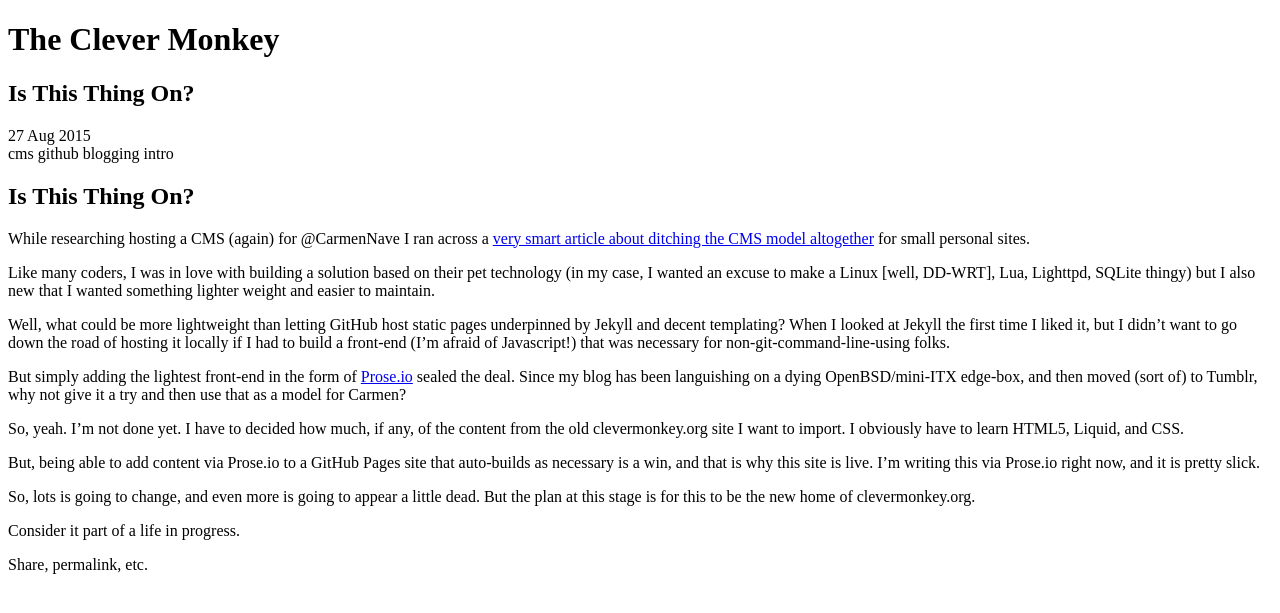
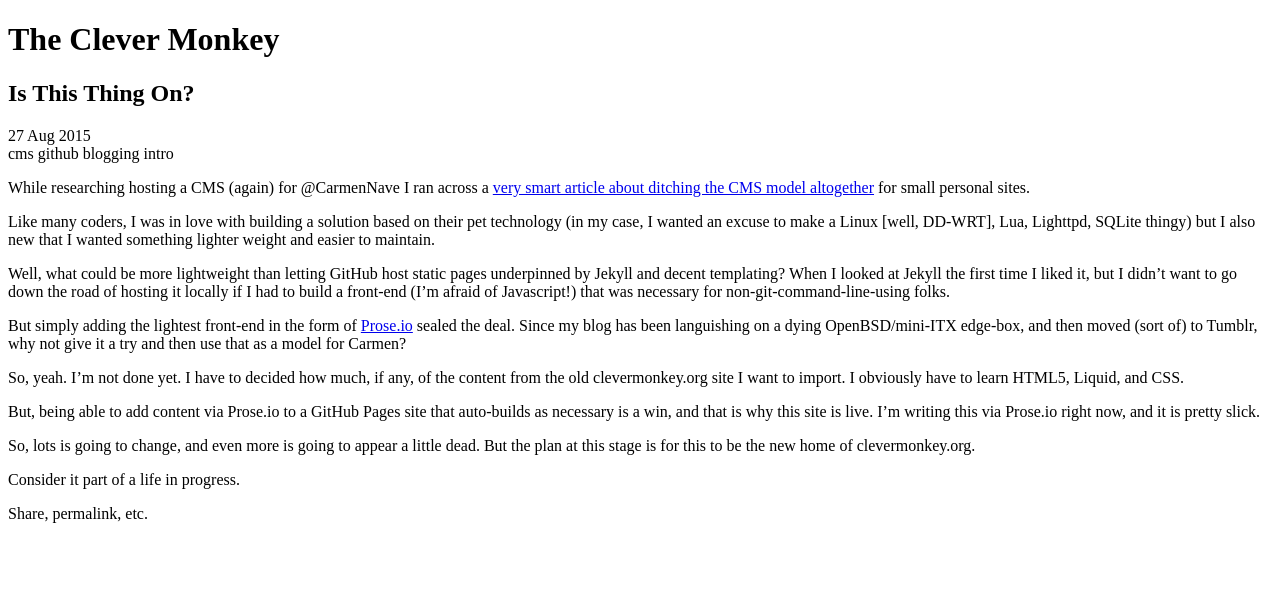
Before and after one commit to jverne/jverne.github.io, a Jekyll site: the page built from _posts/2015-08-27-your-filename.md, in a window 1280 px wide. Shown: the top 613 px of the page. Built offline with Jekyll 4.4.1, drawn with Linux system fonts in a browser that asks for light colours.

Commit message:
Fixup the first graf

```diff
--- a/_posts/2015-08-27-your-filename.md
+++ b/_posts/2015-08-27-your-filename.md
@@ -7,9 +7,6 @@ tags:
   - CMS
   - GitHub
 ---
-
-
-## Is This Thing On?
 
 While researching hosting a CMS (again) for @CarmenNave I ran across a [very smart article about ditching the CMS model altogether](https://developmentseed.org/blog/2012/07/27/build-cms-free-websites/) for small personal sites.
 
```
